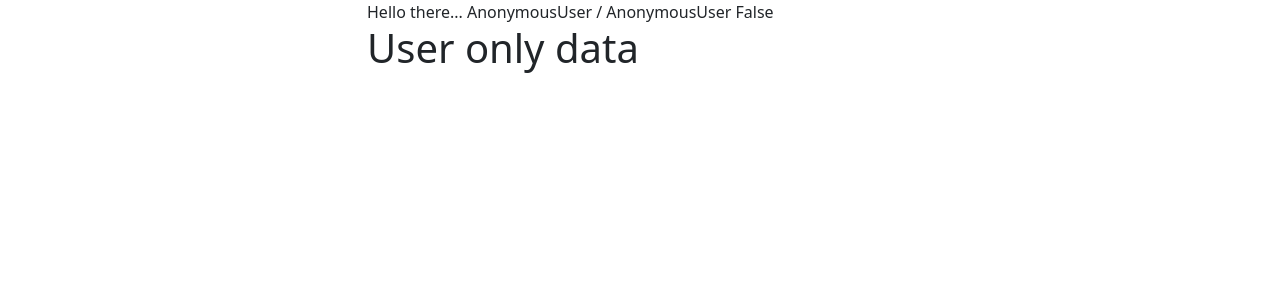
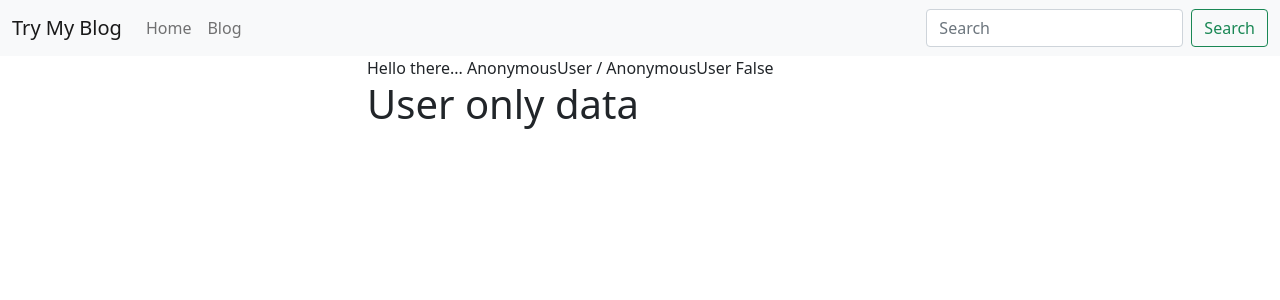
Before and after one commit to lalebdi/DjangoBlog, a Django app: page / in a window 1280 px wide. Shown: the top 300 px of the page. Run offline with Django 3.2, Linux system fonts and the light colour scheme.

Commit message:
include nav bar

```diff
--- a/src/templates/base.html
+++ b/src/templates/base.html
@@ -9,10 +9,11 @@
     <link href="https://cdn.jsdelivr.net/npm/bootstrap@5.0.0-beta1/dist/css/bootstrap.min.css" rel="stylesheet" integrity="sha384-giJF6kkoqNQ00vy+HMDP7azOuL0xtbfIcaT9wjKHr8RbDVddVHyTfAAsrekwKmP1" crossorigin="anonymous">
 
     <title> {% block head_title %}
-            Replace this value
+
             {% endblock %} Django Blog</title>
   </head>
   <body>
+  {% include 'navbar.html' %}
     <div class="container">
         <div class="row">
             <div class="col-6 mx-auto">
--- /dev/null
+++ b/src/templates/navbar.html
@@ -0,0 +1,22 @@
+<nav class="navbar navbar-expand-lg navbar-light bg-light">
+  <div class="container-fluid">
+    <a class="navbar-brand" href="/">Try My Blog</a>
+    <button class="navbar-toggler" type="button" data-bs-toggle="collapse" data-bs-target="#navbarSupportedContent" aria-controls="navbarSupportedContent" aria-expanded="false" aria-label="Toggle navigation">
+      <span class="navbar-toggler-icon"></span>
+    </button>
+    <div class="collapse navbar-collapse" id="navbarSupportedContent">
+      <ul class="navbar-nav me-auto mb-2 mb-lg-0">
+        <li class="nav-item">
+          <a class="nav-link" aria-current="page" href="/">Home</a>
+        </li>
+        <li class="nav-item">
+          <a class="nav-link" href="/blog">Blog</a>
+        </li>
+      </ul>
+      <form class="d-flex">
+        <input class="form-control me-2" type="search" placeholder="Search" aria-label="Search">
+        <button class="btn btn-outline-success" type="submit">Search</button>
+      </form>
+    </div>
+  </div>
+</nav>
```
